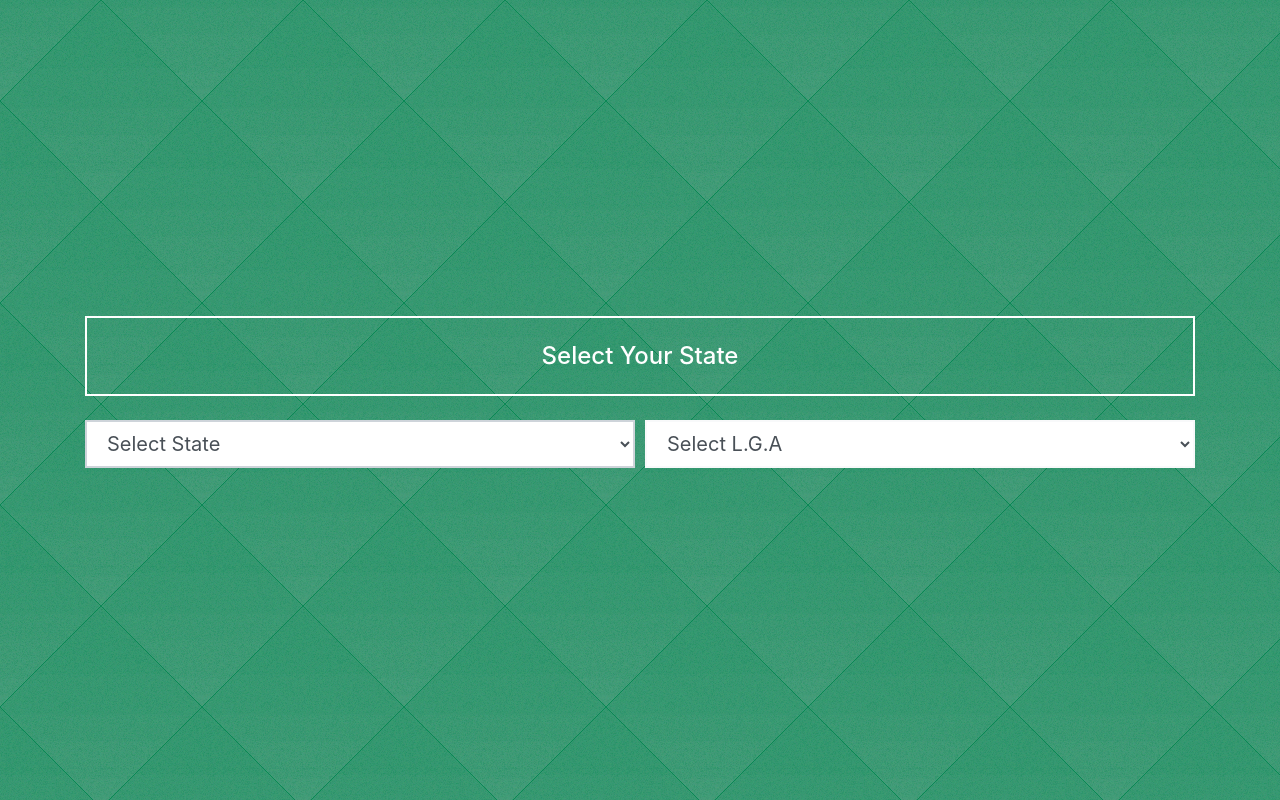
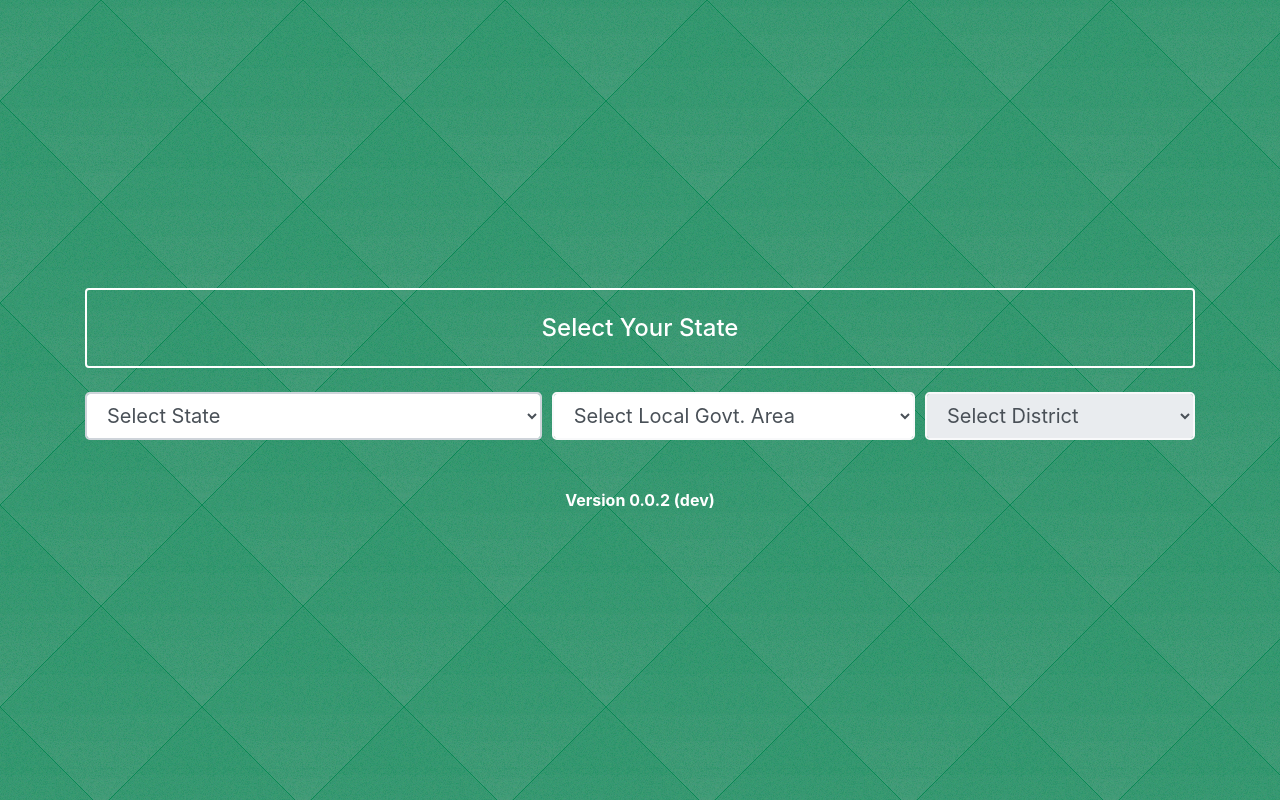
Before and after one commit to OgbeniHMMD/nigeria-postalcode, a Nuxt app: page / in a window 1280 px wide. Built offline with nearby package versions, Linux system fonts and the light colour scheme.

Commit message:
Added a dummy 'district' option

```diff
--- a/package.json
+++ b/package.json
@@ -1,6 +1,6 @@
 {
   "name": "postalcode",
-  "version": "1.0.0",
+  "version": "0.0.2",
   "description": "Nigeria&#39;s Postal Code Finder",
   "author": "Olajide A. Hammed",
   "private": true,
--- a/pages/index.vue
+++ b/pages/index.vue
@@ -3,18 +3,17 @@
     <div class="container m-2">
       <div>
         <div
-          class="border border-white text-white h4 p-4 mb-4"
+          class="border border-white text-white rounded h4 p-4 mb-4"
           v-html="alert ? alert : 'Select Your State'"
         ></div>
 
-        <div class="form-row p-0">
-          <div class="col-12 col-md-6 mb-3">
+        <div class="form-row p -5">
+          <div class="col-12 col-md-5 mb-3">
             <select
               required
-              id="state"
               v-model="selectedState"
               @change="(alert = 'Select Your Local Govt. Area')"
-              class="form-control form-control-lg border-outline-light rounded-0"
+              class="form-control form-control-lg border-outline-light"
             >
               <option value disabled selected hidden>Select State</option>
               <template v-for="(states, index) in nigeria">
@@ -23,15 +22,14 @@
             </select>
           </div>
 
-          <div class="col-12 col-md-6 mb-3">
+          <div class="col-12 col-md-4 mb-4">
             <select
-              id="lga"
               required
               v-model="postalCode"
-              class="form-control form-control-lg border-light rounded-0"
+              class="form-control form-control-lg border-light"
               @change="(alert = `Your Postal Code Is: <strong>${postalCode}</strong>`)"
             >
-              <option value disabled selected hidden>Select L.G.A</option>
+              <option value disabled selected hidden>Select Local Govt. Area</option>
               <option
                 :key="index"
                 :value="lga.postalCode"
@@ -39,7 +37,17 @@
               >{{lga.name}}</option>
             </select>
           </div>
+
+          <div class="col-12 col-md-3 mb-3">
+            <select disabled required class="form-control form-control-lg border-light">
+              <option value disabled selected hidden>Select District</option>
+            </select>
+          </div>
         </div>
+      </div>
+
+      <div class="pt-4 font-weight-bold">
+        <a href="//github.com/OgbeniHMMD/nigeria-postalcode">Version 0.0.2 (dev)</a>
       </div>
     </div>
   </div>
@@ -63,15 +71,18 @@
 
 
 <style>
+body {
+  background-color: #008751;
+  background-image: url("/gradient-squares.png");
+  /* This is mostly intended for prototyping; please download the pattern and re-host for production environments. Thank you! */
+}
+a {
+  color: white;
+}
+
 .alert,
 .border,
 .form-control {
   border-width: 2px !important;
 }
-
-body {
-  background-color: #008751;
-  background-image: url("/gradient-squares.png");
-  /* This is mostly intended for prototyping; please download the pattern and re-host for production environments. Thank you! */
-}
 </style>
```
Also changed, not shown: assets/JSON/nigeria.json.
